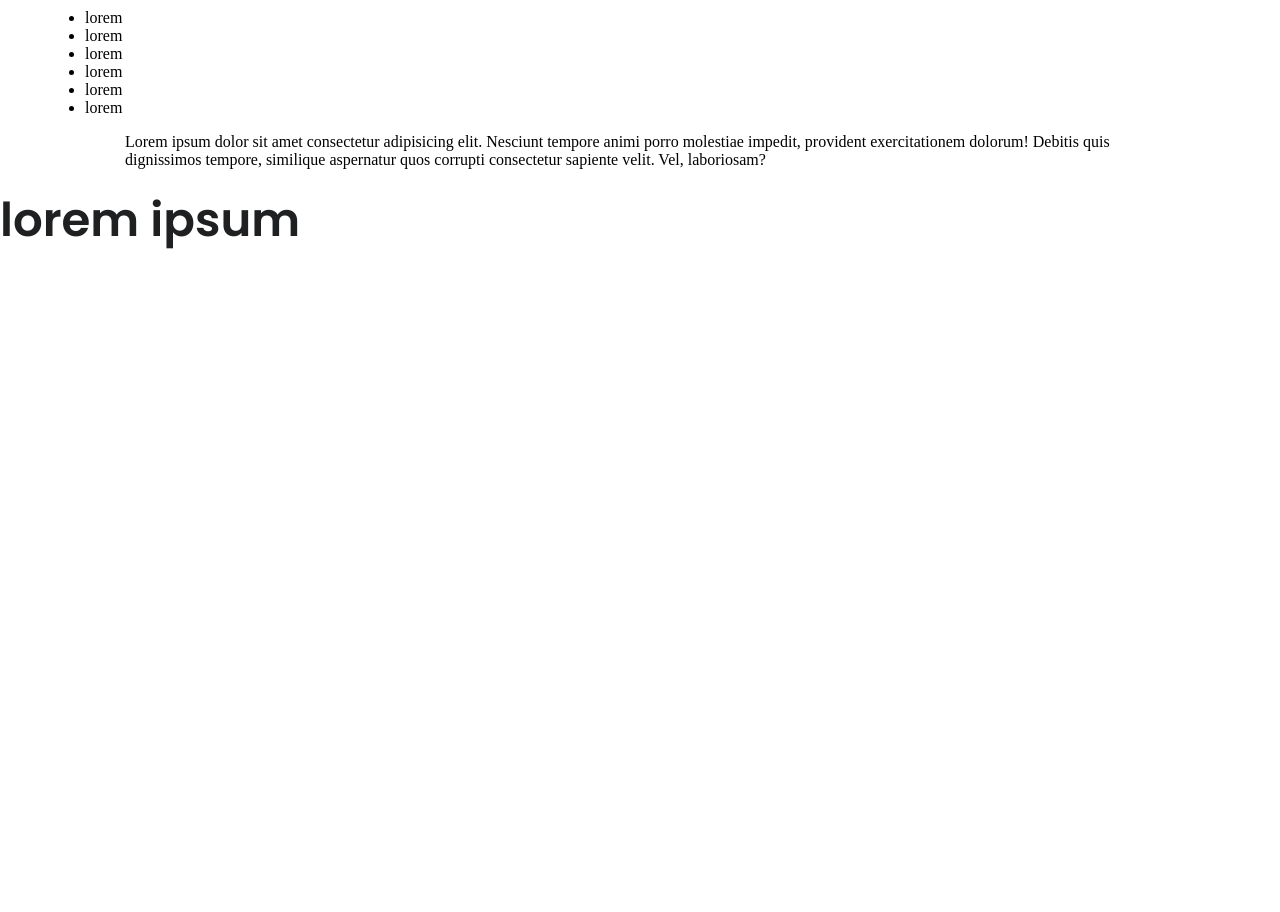
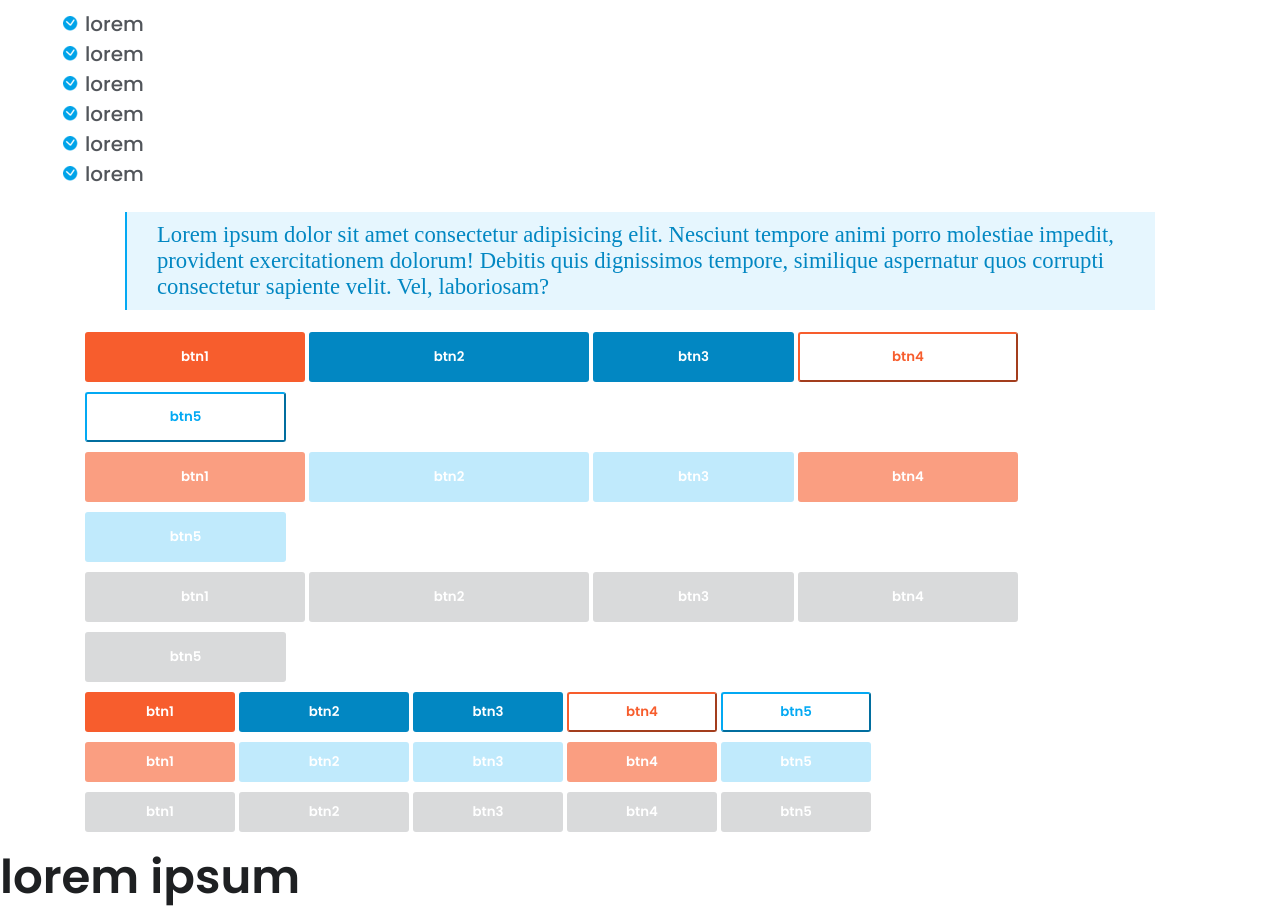
Before and after one commit to OksanaAndreikova/Classwork, a website: page src/views/index.html in a window 1280 px wide. Shown: the part 1080-1992 px from the top of the page. Before the commit the page ends 1335 px from the top, so only its background shows below. Drawn offline with nearby package versions, Linux system fonts and the light colour scheme; files that its build step writes are made by us from their sources; a web font is replaced by a local one.

Commit message:
Homework

```diff
--- a/src/blocks/modules/header/header.html
+++ b/src/blocks/modules/header/header.html
@@ -99,3 +99,51 @@
     </ul>
     <blockquote>Lorem ipsum dolor sit amet consectetur adipisicing elit. Nesciunt tempore animi porro molestiae impedit, provident exercitationem dolorum! Debitis quis dignissimos tempore, similique aspernatur quos corrupti consectetur sapiente velit. Vel, laboriosam?</blockquote>
 </div>
+<div class="button container">
+    <div class="btn-xl">
+        <div class="normal">
+            <button class="btn1">btn1</button>
+            <button class="btn2">btn2</button>
+            <button class="btn3">btn3</button>
+            <button class="btn4">btn4</button>
+            <button class="btn5">btn5</button>
+        </div>
+        <div class="hover">
+            <button class="btn1">btn1</button>
+            <button class="btn2">btn2</button>
+            <button class="btn3">btn3</button>
+            <button class="btn4">btn4</button>
+            <button class="btn5">btn5</button>
+        </div>
+        <div class="disabled">
+            <button class="btn1">btn1</button>
+            <button class="btn2">btn2</button>
+            <button class="btn3">btn3</button>
+            <button class="btn4">btn4</button>
+            <button class="btn5">btn5</button>
+        </div>
+    </div>
+    <div class="btn-xs">
+        <div class="normal">
+            <button class="btn1">btn1</button>
+            <button class="btn2">btn2</button>
+            <button class="btn3">btn3</button>
+            <button class="btn4">btn4</button>
+            <button class="btn5">btn5</button>
+        </div>
+        <div class="hover">
+            <button class="btn1">btn1</button>
+            <button class="btn2">btn2</button>
+            <button class="btn3">btn3</button>
+            <button class="btn4">btn4</button>
+            <button class="btn5">btn5</button>
+        </div>
+        <div class="disabled">
+            <button class="btn1">btn1</button>
+            <button class="btn2">btn2</button>
+            <button class="btn3">btn3</button>
+            <button class="btn4">btn4</button>
+            <button class="btn5">btn5</button>
+        </div>
+    </div>
+</div>
--- a/src/blocks/modules/header/header.scss
+++ b/src/blocks/modules/header/header.scss
@@ -83,6 +83,116 @@ p{
 p.subtitle{
     @include typography(20pt, $font-medium, $d24);
 }
+ul li{
+
+     @include typography(15pt, $font-medium, $d14);
+    list-style-type: none;
+    list-style-image: url(../../../img/okpng.png);
+}
+blockquote{
+    @include typography(17pt, $font-regular, $d11);
+    background-color: $l31;
+    border-left: 2px solid $p1;
+    padding: 10px 30px;
+}
+.btn-xl button{
+    height: 50px;
+    border-radius: 3px;
+    font-family: $font-bold;
+    margin-bottom: 10px;
+}
+@mixin button ($bg-color, $border:transparent, $f-color:$light) {
+    background-color: $bg-color;
+    border-color: $border;
+    color: $f-color;
+}
+.btn-xl .btn1{
+    width: 220px;
+}
+.btn-xl .btn2{
+    width: 280px;
+}
+.btn-xl .btn3{
+    width: 201px;
+}
+.btn-xl .btn4{
+    width: 220px;
+}
+.btn-xl .btn5{
+    width: 201px;
+}
+//------------------------------------------
+.btn-xs button{
+    height: 40px;
+    border-radius: 3px;
+    font-family: $font-bold;
+    margin-bottom: 10px;
+}
+.btn-xs .btn1{
+    width: 150px;
+}
+.btn-xs .btn2{
+    width: 170px;
+}
+.btn-xs .btn3{
+    width: 150px;
+}
+.btn-xs .btn4{
+    width: 150px;
+}
+.btn-xs .btn5{
+    width: 150px;
+}
+//----------------------------------------
+.normal .btn1{
+    @include button($p2);
+}
+.normal .btn2{
+    @include button($d11);
+}
+.normal .btn3{
+    @include button($d11);
+}
+.normal .btn4{
+    @include button(transparent, $p2, $p2);
+}
+.normal .btn5{
+    @include button(transparent, $p1, $p1);
+}
+// ------------------------------------------------------------------
+
+.hover .btn1{
+    @include button($l12);
+}
+.hover .btn2{
+    @include button($l21);
+}
+.hover .btn3{
+    @include button($l21);
+}
+.hover .btn4{
+    @include button($l12);
+}
+.hover .btn5{
+    @include button($l21);
+}
+//-------------------------------------------------------------------------
+.disabled .btn1{
+    @include button($l24);
+}
+.disabled .btn2{
+    @include button($l24);
+}
+.disabled .btn3{
+    @include button($l24);
+}
+.disabled .btn4{
+    @include button($l24);
+}
+.disabled .btn5{
+    @include button($l24);
+}
+
 
 .color{
     background-color: aqua;
```
